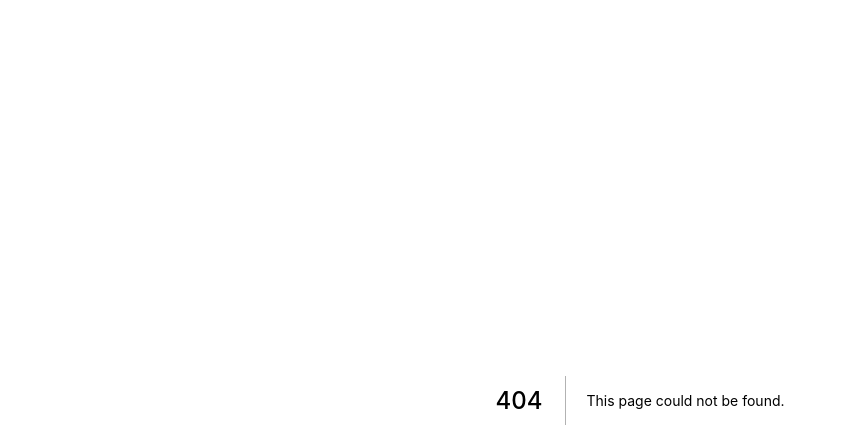
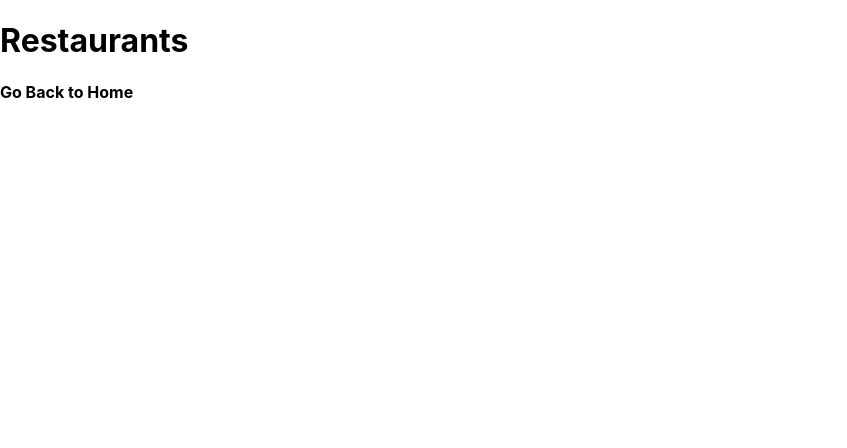
Before and after one commit to JetechNY/my-next-app, a Next.js app: page /posts/restaurants in a window 1280 px wide. Before the commit this address had no page. Shown: the top 448 px of the page, without its empty margins (0-847 px from the left). Built offline with nearby package versions, Linux system fonts and the light colour scheme.

Commit message:
added restaurant page with link

```diff
--- a/pages/index.js
+++ b/pages/index.js
@@ -18,6 +18,12 @@ export default function Home() {
             <a>this page!</a>
           </Link>
         </h1>
+
+        <h3  classname={styles.title}>
+          <Link href="posts/restaurants">
+            <a>::Restaurant List::</a>
+          </Link>
+        </h3>
 
         <p className={styles.description}>
           Get started by editing{" "}
--- /dev/null
+++ b/pages/posts/restaurants.js
@@ -0,0 +1,16 @@
+import Link from 'next/link'
+
+export default function Restaurants() {
+  return(
+    <>
+    <h1>
+      Restaurants
+    </h1>
+    <h4>
+      <Link href="/">
+        <a>Go Back to Home</a>
+      </Link>
+    </h4>
+    </>
+  )
+}
```
